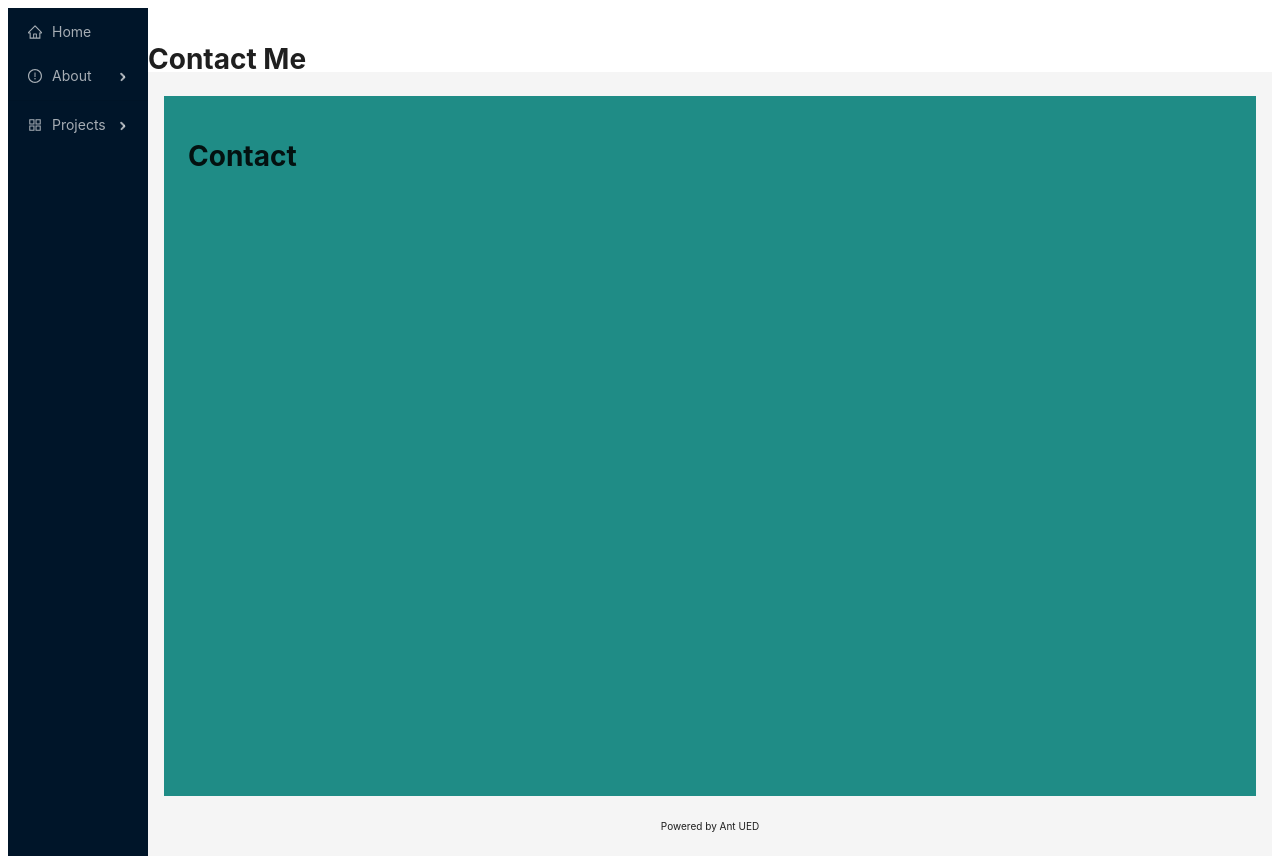
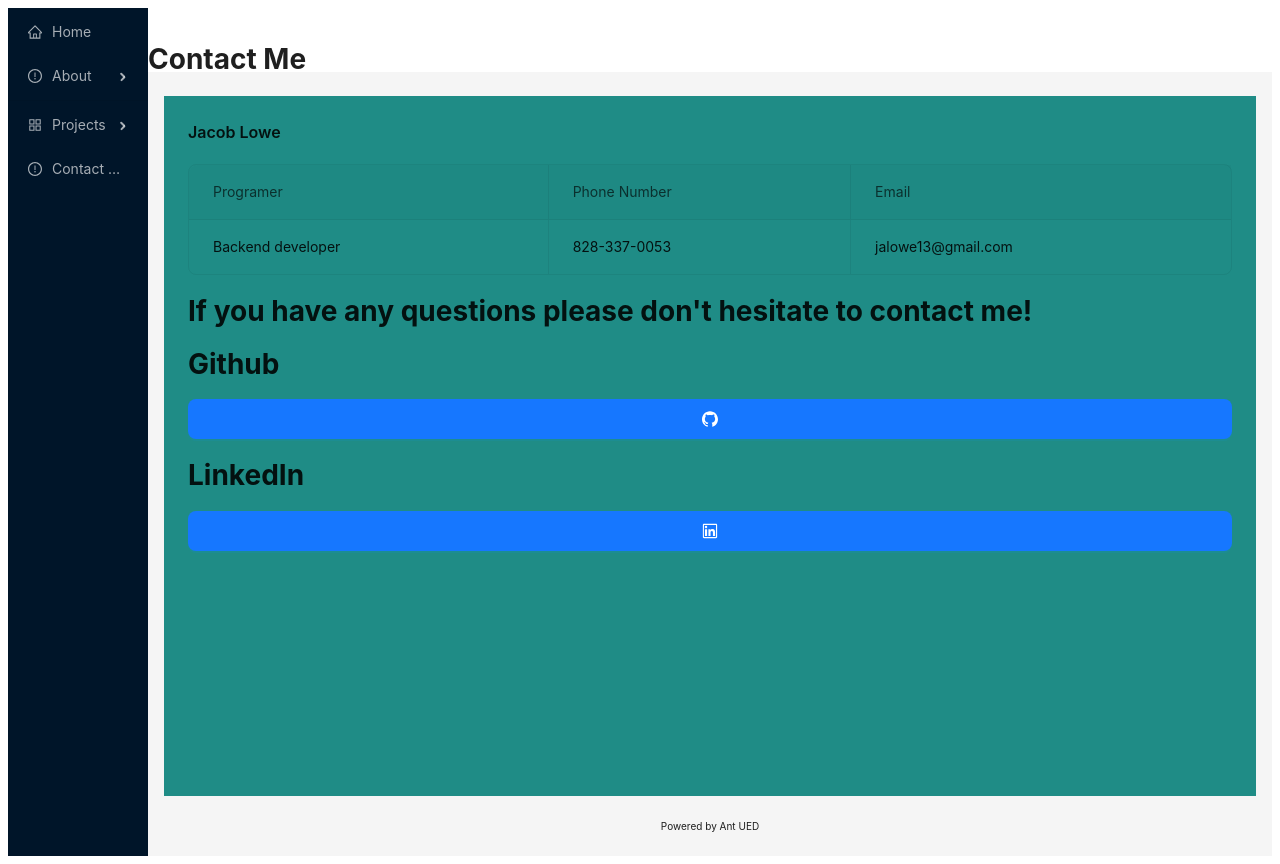
Before and after one commit to jalowe13/jacob-website, a Next.js app: page /contact in a window 1280 px wide. Built offline with nearby package versions, Linux system fonts and the light colour scheme.

Commit message:
Contact page

```diff
--- a/components/AntLayout.js
+++ b/components/AntLayout.js
@@ -61,7 +61,7 @@ const items = [
       getItem('ML', '9', <FileUnknownOutlined />),
     ]),
   ]),
-  //getItem('Contact Me', '10', <FileUnknownOutlined />)
+  getItem('Contact Me', '10', <ExclamationCircleOutlined />)
 ];
 
 // Returning Menu Options
@@ -98,9 +98,9 @@ export default function Ant(props){
         // case '9':
         //   Router.push('/ml');
         //   break;
-        // case '10':
-        //   Router.push('/contact');
-        //   break;
+        case '10':
+          Router.push('/contact');
+          break;
         default:
           Router.push('/construction');
           break;
--- a/package.json
+++ b/package.json
@@ -18,6 +18,7 @@
     "next": "latest",
     "react": "18.2.0",
     "react-dom": "18.2.0",
+    "react-pdf": "^6.2.2",
     "react-pro-sidebar": "^1.0.0",
     "sharp": "^0.31.3",
     "typed.js": "^2.0.12",
--- a/pages/contact.js
+++ b/pages/contact.js
@@ -4,15 +4,49 @@ import styles from "../styles/Home.module.css";
 import Grid from '@mui/material/Grid';
 
 import Ant from '../components/AntLayout';
+import { Descriptions, Button} from "antd";
+import { GithubOutlined, LinkedinOutlined} from '@ant-design/icons';
+
+
+// PDF file
+// https://stackoverflow.com/questions/45596329/display-pdf-in-reactjs
+import ReactPDF from 'react-pdf';
+
 
 
 // About Page
 export default function Contact(){
+
   const headerContent = <h1>Contact Me</h1>;
   const pageContent =
+  <div>
+  <Descriptions title="Jacob Lowe" layout="vertical" bordered>
+    <Descriptions.Item label="Programer"> Backend developer</Descriptions.Item>
+    <Descriptions.Item label="Phone Number"> 828-337-0053 </Descriptions.Item>
+    <Descriptions.Item label="Email"> jalowe13@gmail.com </Descriptions.Item>
+  </Descriptions>
+
   <h1>
-  Contact
+    If you have any questions please don't hesitate to contact me!
   </h1>
+
+  <h1>
+    Github
+  </h1>
+  <Button type="primary" size="large" block="large" href="https://github.com/jalowe13">
+    <GithubOutlined className="teamSocialIcon"/>
+  </Button>
+  <h1>
+    LinkedIn
+  </h1>
+  <Button type="primary" size="large" block="large" href="https://www.linkedin.com/in/jacobplowe/">
+    <LinkedinOutlined className="teamSocialIcon"/>
+  </Button>
+
+
+
+  </div>
+
 
     return (
       <Ant header={headerContent} content={pageContent}/>
```
Also changed, not shown: 1 other file (tests, documents, lock files or other folders).
